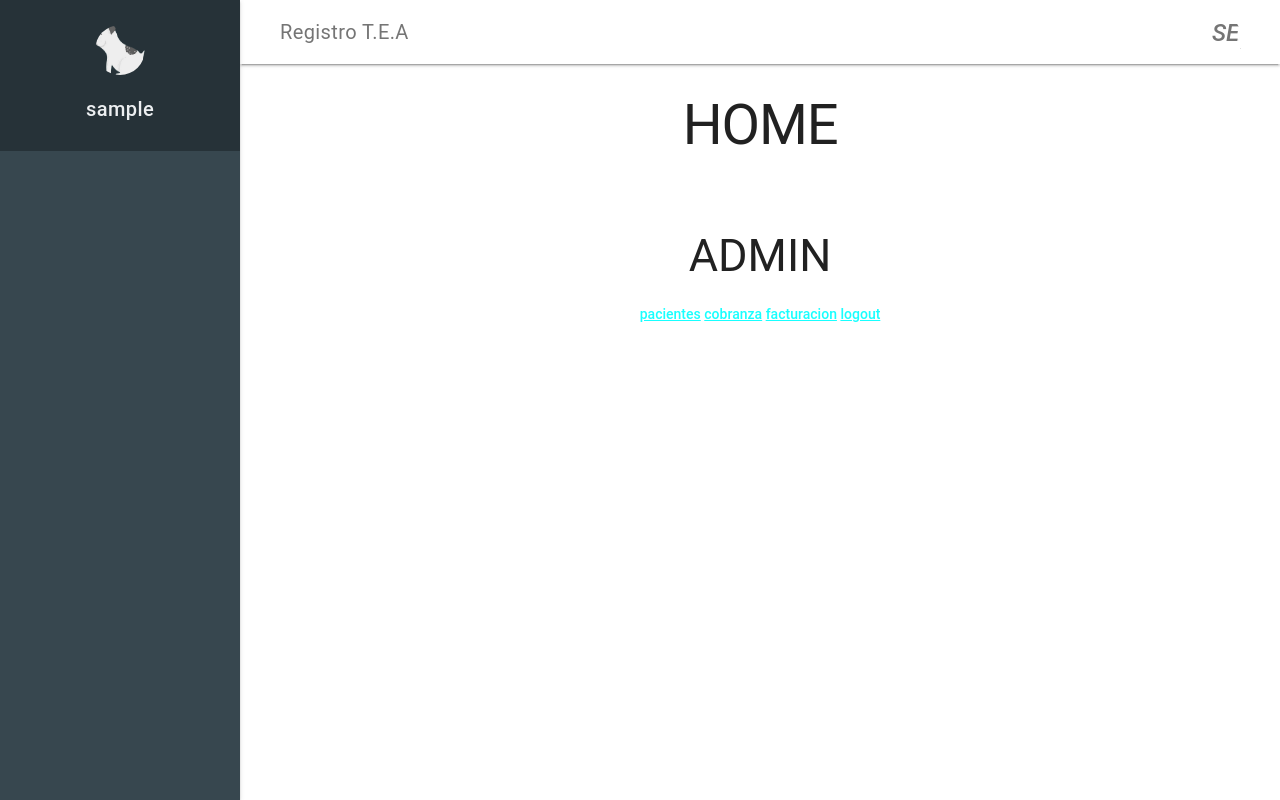
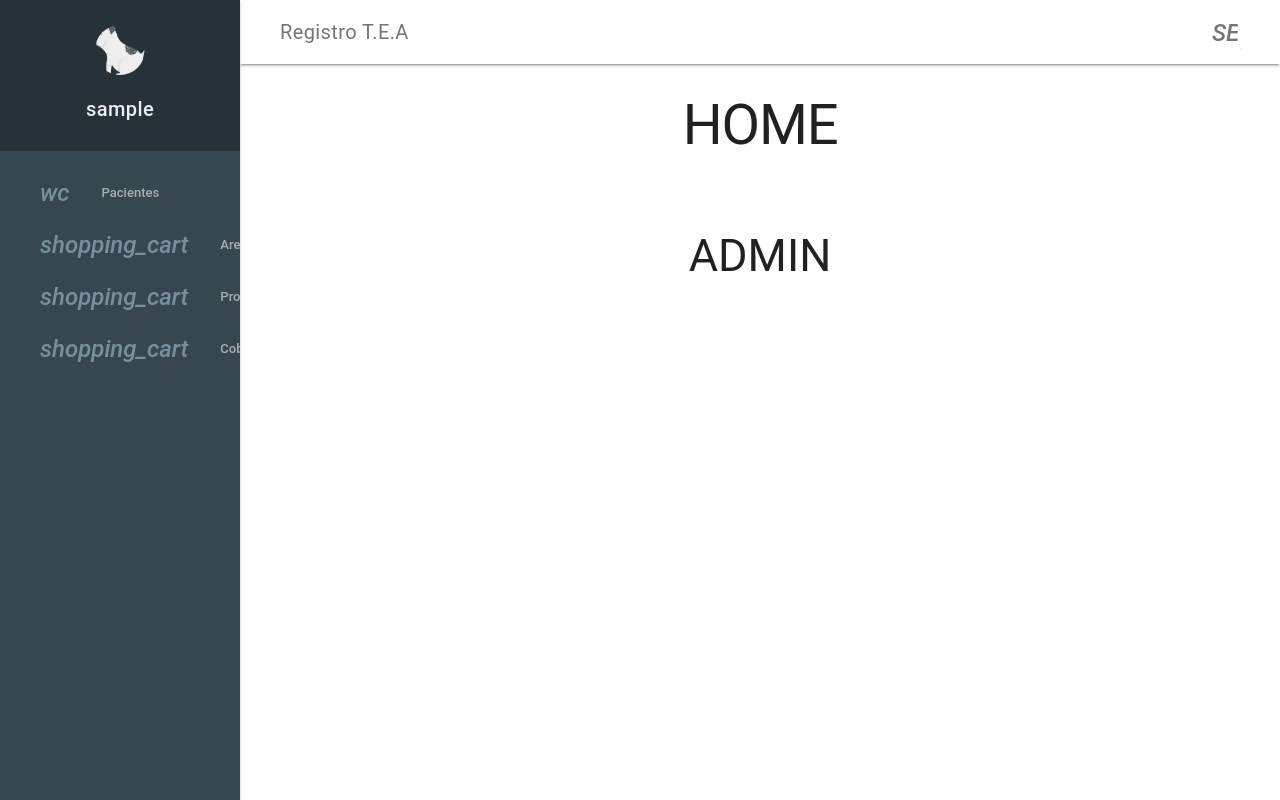
Before and after one commit to nico4021/RegistroTEA, a Django app: page / in a window 1280 px wide. Run offline with Django 3.2, Linux system fonts and the light colour scheme; the visitor is signed in with stand-in values (Sample User, id 1).

Commit message:
Actualizacion del home

```diff
--- a/ProyectoTEA/AppTEA/templates/home.html
+++ b/ProyectoTEA/AppTEA/templates/home.html
@@ -1,9 +1,28 @@
 {% extends 'base.html' %}
+
 {% load staticfiles %}
 
+{% block barra_de_navegacion %}
+
+    {% if user.is_authenticated %}
+
+	    {% if user.is_staff %}
+            <a class="mdl-navigation__link" href=""><i class="mdl-color-text--blue-grey-400 material-icons" role="presentation">wc</i>Pacientes</a>
+            <a class="mdl-navigation__link" href="areas"><i class="mdl-color-text--blue-grey-400 material-icons" role="presentation">shopping_cart</i>Areas</a>
+            <a class="mdl-navigation__link" href="profesionales"><i class="mdl-color-text--blue-grey-400 material-icons" role="presentation">shopping_cart</i>Profesionales</a>
+            <a class="mdl-navigation__link" href="cobranza"><i class="mdl-color-text--blue-grey-400 material-icons" role="presentation">shopping_cart</i>Cobranza</a>
+
+	    {% else %}
+            <a class="mdl-navigation__link" href=""><i class="mdl-color-text--blue-grey-400 material-icons" role="presentation">wc</i>Pacientes</a>
+            <a class="mdl-navigation__link" href="facturacion"><i class="mdl-color-text--blue-grey-400 material-icons" role="presentation">shopping_cart</i>Facturación</a>
+            <a class="mdl-navigation__link" href="cobranza"><i class="mdl-color-text--blue-grey-400 material-icons" role="presentation">shopping_cart</i>Cobranza</a>
+
+	    {% endif %}
+    {% endif %}
+
+{% endblock %}
+
 {% block body_block %}
-
-
 
     {% if user.is_authenticated %}
 
@@ -13,10 +32,6 @@
 	    {% else %}
 		    <h2> PROFESIONAL </h2>
 	    {% endif %}
-	<a href="/pacientes">pacientes</a>
-	<a href="/cobranza">cobranza</a>
-	<a href="/facturacion">facturacion</a>
-	<a href="/desloguearse">logout</a>
 
     {% endif %}
 
```
Lines whose indentation alone changed are shown as unchanged.
